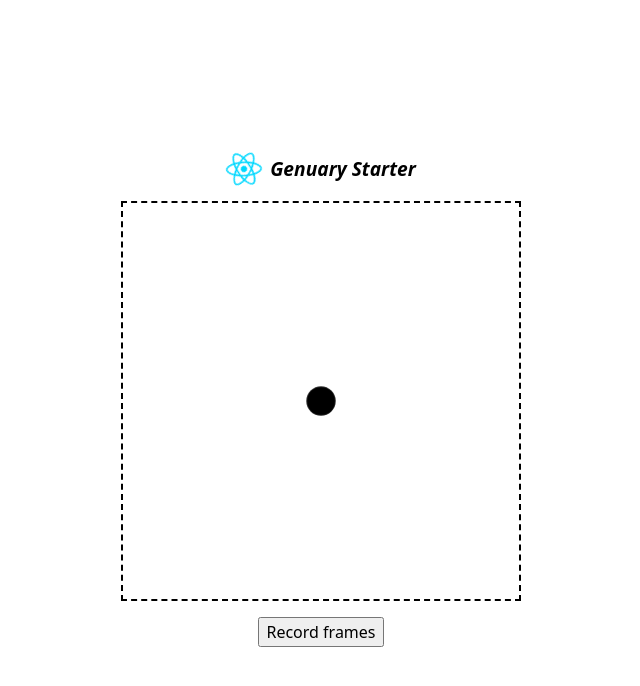
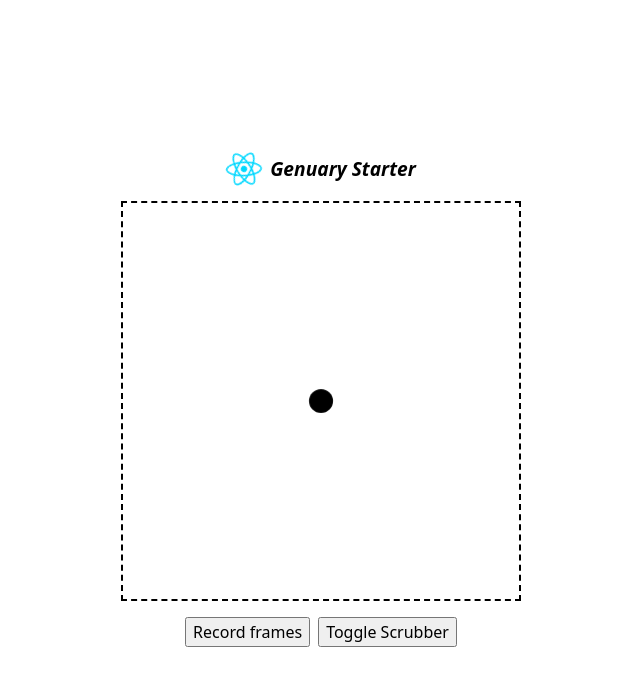
Before and after one commit to chungeric/genuary-2024-starter, a React (Vite) app: page / in a window 1280 px wide. Shown: the top 686 px of the page, without its empty margins (319-959 px from the left). Built offline with nearby package versions, Linux system fonts and the light colour scheme.

Commit message:
Add frame scrubber

```diff
--- a/index.html
+++ b/index.html
@@ -8,7 +8,7 @@
   </head>
   <body>
     <div id="root"></div>
+    <script src="/src/ccapture/CCapture.all.min.js"></script>
     <script type="module" src="/src/main.jsx"></script>
-    <script src="/src/ccapture/CCapture.all.min.js"></script>
   </body>
 </html>
--- a/package.json
+++ b/package.json
@@ -12,7 +12,8 @@
   "dependencies": {
     "ccapture.js": "^1.1.0",
     "react": "^18.2.0",
-    "react-dom": "^18.2.0"
+    "react-dom": "^18.2.0",
+    "react-rangeslider": "^2.2.0"
   },
   "devDependencies": {
     "@types/react": "^18.2.43",
--- a/src/App.jsx
+++ b/src/App.jsx
@@ -2,6 +2,8 @@ import { CapturerProvider } from "./contexts/CapturerContext";
 import reactLogo from "./assets/react.svg";
 import Canvas from "./components/Canvas";
 import CaptureButton from "./components/CaptureButton";
+import FrameScrubber from "./components/FrameScrubber";
+import FrameScrubberToggleButton from "./components/FrameScrubberToggleButton";
 import "./App.scss";
 
 function App() {
@@ -26,7 +28,11 @@ function App() {
           </div>
         </div>
         <Canvas draw={draw} />
-        <CaptureButton />
+        <div style={{ display: 'flex', gap: '8px' }}>
+          <CaptureButton />
+          <FrameScrubberToggleButton />
+        </div>
+        <FrameScrubber />
       </div>
     </CapturerProvider>
   );
--- a/src/components/Canvas/index.jsx
+++ b/src/components/Canvas/index.jsx
@@ -1,6 +1,4 @@
-/* eslint-disable react/prop-types */
 /* ref: https://medium.com/@pdx.lucasm/canvas-with-react-js-32e133c05258 */
-
 /*
   Example usage:
   const draw = (ctx, frameCount) => {
@@ -15,17 +13,18 @@
 
 import { useContext, useEffect, useRef } from 'react';
 import { resizeCanvas } from './helpers/resizeCanvas';
-import { CapturerContext } from '../../contexts/CapturerContext';
+import { CapturerContext, NUM_FRAMES } from '../../contexts/CapturerContext';
 
 const Canvas = (props) => {
   const { draw, ...rest } = props;
   const canvasRef = useRef(null);
-  const { recording, setRecording, capturer } = useContext(CapturerContext);
+  const { recording, setRecording, capturer, scrubberFrame, useScrubber } = useContext(CapturerContext);
 
   // Render loop
   useEffect(() => {
     const canvas = canvasRef.current;
     const context = canvas.getContext('2d');
+    if (!useScrubber) {
       let frameCount = 0;
       let capturedFrames = 0;
       let raf;
@@ -40,7 +39,7 @@ const Canvas = (props) => {
         if (recording) {
           capturedFrames++;
           capturer.capture(canvas);
-        if (capturedFrames >= 60) {
+          if (capturedFrames >= NUM_FRAMES) {
             setRecording(false);
             capturedFrames = 0;
             capturer.stop();
@@ -54,7 +53,10 @@ const Canvas = (props) => {
         capturer.stop();
         cancelAnimationFrame(raf);
       };
-  }, [draw, capturer, recording, setRecording]);
+    } else {
+      draw(context, scrubberFrame);
+    }
+  }, [draw, capturer, recording, setRecording, useScrubber, scrubberFrame]);
 
   // Resize
   useEffect(() => {
--- /dev/null
+++ b/src/components/FrameScrubber/index.jsx
@@ -0,0 +1,21 @@
+import { useContext } from 'react';
+import Slider from 'react-rangeslider';
+import { CapturerContext, NUM_FRAMES } from '../../contexts/CapturerContext';
+import 'react-rangeslider/lib/index.css';
+import './styles.scss';
+
+const FrameScrubber = () => {
+  const { useScrubber, scrubberFrame, setScrubberFrame } = useContext(CapturerContext);
+  const handleChange = (value) => {
+    setScrubberFrame(value);
+  };
+  if (!useScrubber) return null;
+  return (
+    <div className="frame-scrubber">
+      <Slider min={0} max={NUM_FRAMES} value={scrubberFrame} onChange={handleChange} />
+      <div>Frame: {scrubberFrame}</div>
+    </div>
+  );
+};
+
+export default FrameScrubber;
--- /dev/null
+++ b/src/components/FrameScrubber/styles.scss
@@ -0,0 +1,26 @@
+.frame-scrubber {
+  width: 400px;
+}
+
+.rangeslider {
+  margin: 10px 0;
+  background: #a2cbf4;
+  &.rangeslider-horizontal {
+    height: 4px;
+  }
+  .rangeslider__handle {
+    background: #1976d2;
+    border: 0;
+    width: 16px;
+    height: 16px;
+    &:after {
+      display: none;
+    }
+  }
+  .rangeslider__fill {
+    background-color: #1976d2;
+  }
+  .rangeslider__handle-tooltip {
+    user-select: none;
+  }
+}
--- /dev/null
+++ b/src/components/FrameScrubberToggleButton/index.jsx
@@ -0,0 +1,13 @@
+import { useContext } from 'react';
+import { CapturerContext } from '../../contexts/CapturerContext';
+
+const FrameScrubberToggleButton = () => {
+  const { useScrubber, setUseScrubber } = useContext(CapturerContext);
+  return (
+    <button type="button" onClick={() => setUseScrubber(!useScrubber)}>
+      Toggle Scrubber
+    </button>
+  );
+};
+
+export default FrameScrubberToggleButton;
--- a/src/contexts/CapturerContext.jsx
+++ b/src/contexts/CapturerContext.jsx
@@ -1,6 +1,7 @@
 import { createContext, useState } from 'react';
 
 export const FPS = 60;
+export const NUM_FRAMES = 60;
 
 export const CapturerContext = createContext(null);
 
@@ -17,12 +18,18 @@ const getNewCapturer = () => {
 
 export const CapturerProvider = ({ children }) => {
   const [recording, setRecording] = useState(false);
+  const [useScrubber, setUseScrubber] = useState(false);
+  const [scrubberFrame, setScrubberFrame] = useState(0);
   return (
     <CapturerContext.Provider
       value={{
         capturer: getNewCapturer(),
         recording,
         setRecording,
+        useScrubber,
+        setUseScrubber,
+        scrubberFrame,
+        setScrubberFrame,
       }}>
       {children}
     </CapturerContext.Provider>
--- /dev/null
+++ b/src/helpers/math.js
@@ -0,0 +1,5 @@
+//https://www.trysmudford.com/blog/linear-interpolation-functions/
+export const lerp = (x, y, a) => x * (1 - a) + y * a;
+export const clamp = (a, min = 0, max = 1) => Math.min(max, Math.max(min, a));
+export const invlerp = (x, y, a) => clamp((a - x) / (y - x));
+export const map = (a, x1, y1, x2, y2) => lerp(x2, y2, invlerp(x1, y1, a));
```
Also changed, not shown: 1 other file (tests, documents, lock files or other folders). Lines whose indentation alone changed are shown as unchanged.
